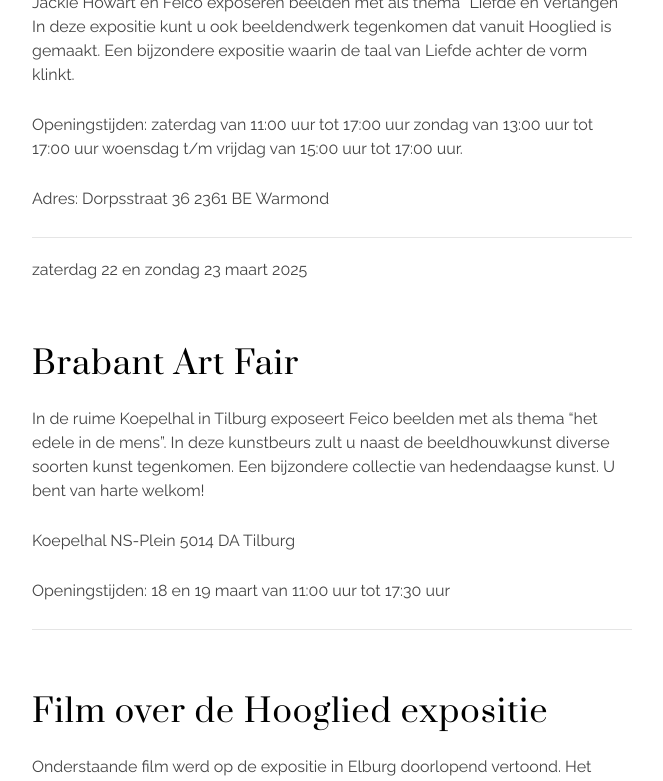
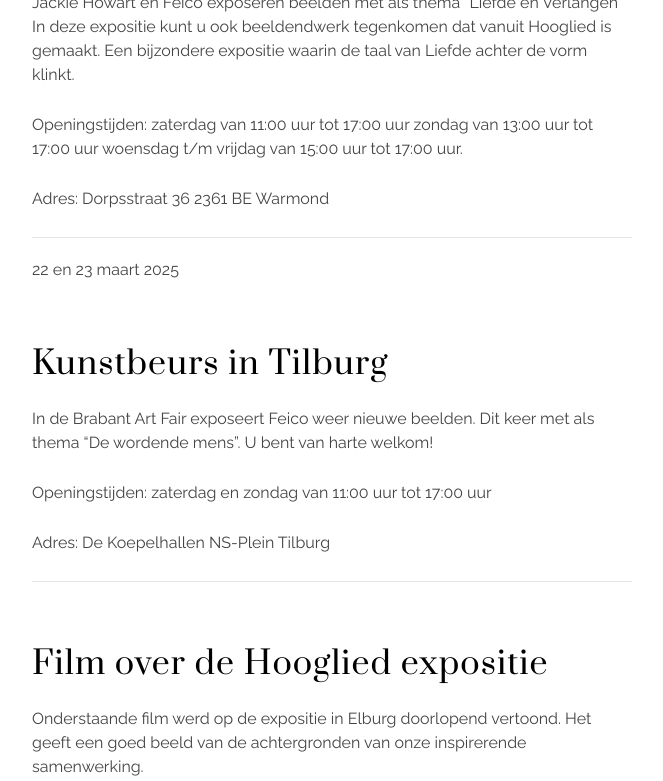
Before and after one commit to feicohajonides2020/feicohajonides2020.github.io, a Jekyll site: the page built from exposities.md, in a window 1280 px wide and 900 px high, scrolled down 1012 px, cut to the strip 0-781 px from the top of the window. Shown: the whole strip, without its empty margins (308-971 px from the left). Built offline with Jekyll 4.4.1, drawn with Linux system fonts in a browser that asks for light colours.

Commit message:
Update exposities.md

```diff
--- a/exposities.md
+++ b/exposities.md
@@ -27,20 +27,20 @@
 --------------------------
 
 
-zaterdag 22 en zondag 23 maart 2025
-## Brabant Art Fair
 
-In de ruime Koepelhal in Tilburg exposeert Feico beelden met als thema "het edele in de mens".
-In deze kunstbeurs zult u naast de beeldhouwkunst diverse soorten kunst tegenkomen. Een bijzondere collectie van hedendaagse kunst.
-U bent van harte welkom!
+22 en 23 maart 2025
+## Kunstbeurs in Tilburg
 
-Koepelhal
-NS-Plein
-5014 DA Tilburg
+In de Brabant Art Fair exposeert Feico weer nieuwe beelden. Dit keer met als thema "De wordende mens". U bent van harte welkom!
+
+ Openingstijden:
+ zaterdag en zondag van 11:00 uur tot 17:00 uur
 
 
-Openingstijden: 18 en 19 maart van 11:00 uur tot 17:30 uur
-
+ Adres:
+ De Koepelhallen
+ NS-Plein
+ Tilburg
 
 --------------------------
 
```
